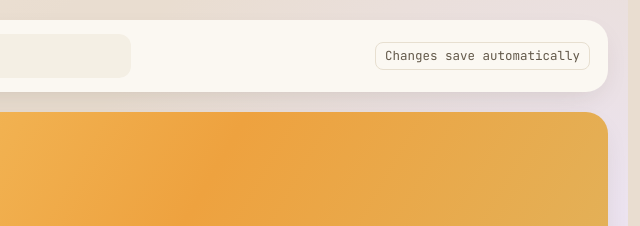
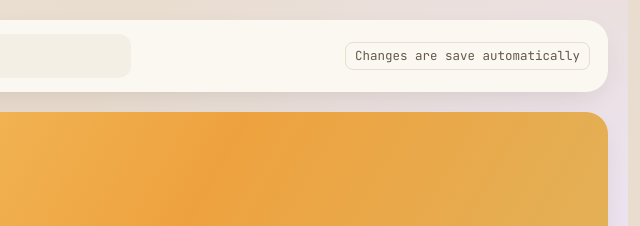
Before and after one commit to Joegramming/grading-system-proto, a website built with Vite: page index.html in a window 1280 px wide. Shown: the top 226 px of the page, 637-1277 px from the left. Built offline with nearby package versions, Linux system fonts and the light colour scheme.

Commit message:
test commit

```diff
--- a/index.html
+++ b/index.html
@@ -78,7 +78,7 @@
       <div class="search">
         <span id="topbarHint">Setup — students, categories &amp; assignments</span>
       </div>
-      <span class="kbd">Changes save automatically</span>
+      <span class="kbd">Changes are save automatically</span>
     </div>
 
     <!-- SETUP PAGE -->
```
